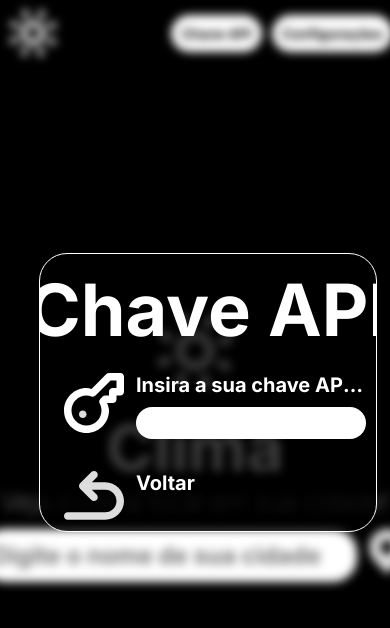
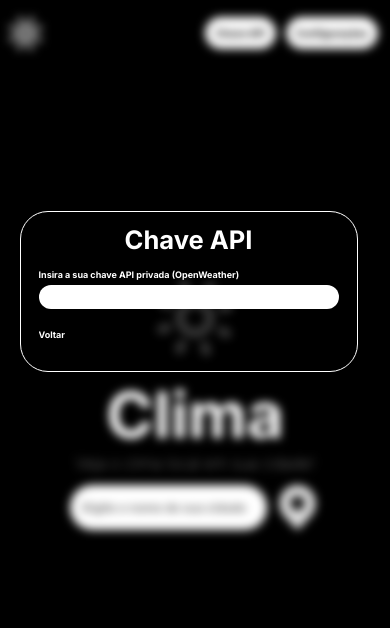
Before and after one commit to ryanhenrqq/ClimaComOpenWeather, a plain HTML site: page index.html in a window 390 px wide. Both pictures are taken after a click on the button "Chave API". Drawn offline with Linux system fonts and the light colour scheme.

Commit message:
3° commit: adaptar layout mobile e tablet

```diff
--- a/components/style/style.css
+++ b/components/style/style.css
@@ -88,7 +88,8 @@ body {
     background-color: #000000;
     color: #fff;
     width: 100%;
-    height: 90vh;
+    min-height: 70vh;
+    height: 100%;
     gap: 12px;
 }
 .body-index-header {
@@ -295,9 +296,6 @@ footer {
     body {
         overflow-x: hidden;
     }
-    .right-side {
-        padding-right: 5px;
-    }
     #all-info-header .left-side .lft-txt {
         display: none;
     }
@@ -318,14 +316,32 @@ footer {
 
     .global-error-pop, #api-key-pop {
         width: 80%;
-        min-height: auto;
+        height: 18%;
         top: 30%;
         left: 10%;
     }
+    .api-key-pop-title {
+        font-size: 22px;
+    }
+    .api-key-pop-subconfig {
+        padding: 6px;
+    }
+    .api-key-pop-subconfig img {
+        display: none;
+    }
     .akps-flex {
-        width: 80%;
+        gap: 5px;
+    }
+    .global-error-pop button {
+        padding: 10px;
+        border: none;
+        font-size: 14px;
+        font-weight: bold;
+        background-color: #ffffff;
+        border-radius: 24px;
     }
     .akps-flex b, .akps-flex p {
+        font-size: 12px;
         white-space: nowrap;
         overflow: hidden;
         text-overflow: ellipsis;
@@ -337,8 +353,15 @@ footer {
     body {
         overflow-x: hidden;
     }
-    .right-side {
-        padding-right: 5px;
+    .left-side img {
+        width: 35px;
+        height: 35px;
+    }
+    .right-side button {
+        font-size: 10px;
+    }
+    .index-style-main {
+        min-height: 80vh;
     }
     .bih-splash-txt {
         flex-direction: column;
@@ -351,7 +374,32 @@ footer {
         font-size: 64px;
     }
     .body-index-header h3 {
-        font-size: 26px;
+        font-size: 16px;
+    }
+    .body-index-content {
+        justify-content: center;
+        align-items: center;
+    }
+    .city-name-entry input {
+        font-size: 12px;
+    }
+    .api-key-pop-title {
+        font-size: 17px;
+    }
+    .akps-flex b, .akps-flex p {
+        font-size: 9px;
+        white-space: nowrap;
+        overflow: hidden;
+        text-overflow: ellipsis;
+    }
+    #api-key-input-get {
+        padding: 4px;
+    }
+    .global-error-pop, #api-key-pop {
+        width: 80%;
+        height: 16%;
+        top: 25%;
+        left: 5%;
     }
 }
 
```
